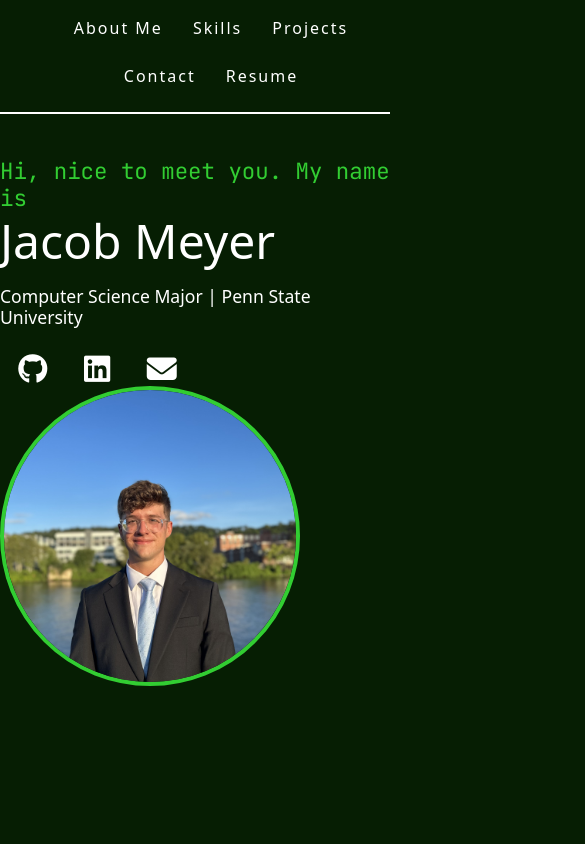
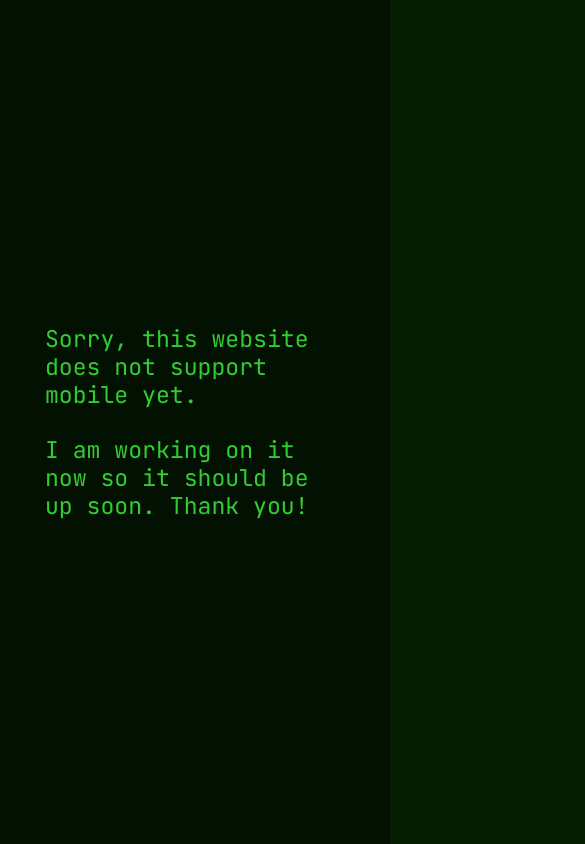
Before and after one commit to JacobM819/Portfolio-Site, a React (Create React App) app: page / in a window 390 px wide. Shown: the top 844 px of the page, 585 px wide, since content can reach past the window. Built offline with nearby package versions, Linux system fonts and the light colour scheme; a web font is replaced by a local one.

Commit message:
Added mobile warning overlay
- Overlay appears when accessing site on small screens
- Made animations better

```diff
--- a/src/App.css
+++ b/src/App.css
@@ -283,15 +283,30 @@ aside i:hover {
   top: -5px;
 }
 
+.mobile-overlay {
+  display: none;
+  position: absolute;
+  z-index: 50;
+  height: 100%;
+  width: 100%;
+  top: 0;
+  left: 0;
+}
+
 @media (max-width: 1250px) {
   aside {
     display: none;
   }
+  .mobile-overlay {
+    display: block;
+    background-color: var(--primary);
+  }
+  html, body {margin: 0; height: 100%; overflow: hidden}
 }
 
 aside li {
   list-style: none;
-  padding: 7px;
+  margin-bottom: 20px;
 }
 
 aside ul li a {
@@ -383,6 +398,7 @@ footer {
 
 .modal-body {
   padding: 30px;
+  position: relative;
 }
 .modal-header {
   border-bottom: 2px solid #229122;
--- a/src/App.js
+++ b/src/App.js
@@ -9,6 +9,7 @@ import Skills from "./Skills";
 import Projects from "./Projects";
 import Contact from "./Contact";
 import Modal from "./Modal";
+import Mobile from "./mobileWarning.js";
 
 function App() {
     useEffect(() => {
@@ -22,21 +23,21 @@ function App() {
       <header className={"d-flex align-items-center justify-content-center"}>
           <aside>
               <ul>
-                  <li data-aos={"fade-left"}><a href="https://github.com/JacobM819" target="_blank" rel={"noreferrer"}><svg xmlns="http://www.w3.org/2000/svg" role="img" viewBox="0 0 24 24" fill="none" stroke="currentColor" stroke-width="2" stroke-linecap="round" stroke-linejoin="round" className="feather feather-github"><title>GitHub</title><path d="M9 19c-5 1.5-5-2.5-7-3m14 6v-3.87a3.37 3.37 0 0 0-.94-2.61c3.14-.35 6.44-1.54 6.44-7A5.44 5.44 0 0 0 20 4.77 5.07 5.07 0 0 0 19.91 1S18.73.65 16 2.48a13.38 13.38 0 0 0-7 0C6.27.65 5.09 1 5.09 1A5.07 5.07 0 0 0 5 4.77a5.44 5.44 0 0 0-1.5 3.78c0 5.42 3.3 6.61 6.44 7A3.37 3.37 0 0 0 9 18.13V22"></path></svg></a></li>
-                  <li data-aos={"fade-left"} data-aos-delay={"100"}><a href="https://www.linkedin.com/in/jacob-meyer-151b57245/" target="_blank"><svg xmlns="http://www.w3.org/2000/svg" role="img" viewBox="0 0 24 24" fill="none" stroke="currentColor" stroke-width="2" stroke-linecap="round" stroke-linejoin="round" className="feather feather-linkedin"><title>LinkedIn</title><path d="M16 8a6 6 0 0 1 6 6v7h-4v-7a2 2 0 0 0-2-2 2 2 0 0 0-2 2v7h-4v-7a6 6 0 0 1 6-6z"></path><rect x="2" y="9" width="4" height="12"></rect><circle cx="4" cy="4" r="2"></circle></svg></a></li>
-                  <li data-aos={"fade-left"} data-aos-delay={"200"}><a href="https://www.instagram.com/jacob_meyer115/" target={"_blank"} rel="noreferrer"><i className="fa-2x fa-brands fa-instagram fa-fw"></i></a></li>
-                  <li data-aos={"fade-left"} data-aos-delay={"300"}><a href="mailto:jakem3350@gmail.com" target="_blank" rel="noreferrer"><i className="fa-2x fa-light fa-envelope fa-fw"></i></a></li>
+                  <li data-aos={"fade-left"} data-aos-delay={"100"}><a href="https://github.com/JacobM819" target="_blank" rel={"noreferrer"}><svg xmlns="http://www.w3.org/2000/svg" role="img" viewBox="0 0 24 24" fill="none" stroke="currentColor" stroke-width="2" stroke-linecap="round" stroke-linejoin="round" className="feather feather-github"><title>GitHub</title><path d="M9 19c-5 1.5-5-2.5-7-3m14 6v-3.87a3.37 3.37 0 0 0-.94-2.61c3.14-.35 6.44-1.54 6.44-7A5.44 5.44 0 0 0 20 4.77 5.07 5.07 0 0 0 19.91 1S18.73.65 16 2.48a13.38 13.38 0 0 0-7 0C6.27.65 5.09 1 5.09 1A5.07 5.07 0 0 0 5 4.77a5.44 5.44 0 0 0-1.5 3.78c0 5.42 3.3 6.61 6.44 7A3.37 3.37 0 0 0 9 18.13V22"></path></svg></a></li>
+                  <li data-aos={"fade-left"} data-aos-delay={"200"}><a href="https://www.linkedin.com/in/jacob-meyer-151b57245/" target="_blank"><svg xmlns="http://www.w3.org/2000/svg" role="img" viewBox="0 0 24 24" fill="none" stroke="currentColor" stroke-width="2" stroke-linecap="round" stroke-linejoin="round" className="feather feather-linkedin"><title>LinkedIn</title><path d="M16 8a6 6 0 0 1 6 6v7h-4v-7a2 2 0 0 0-2-2 2 2 0 0 0-2 2v7h-4v-7a6 6 0 0 1 6-6z"></path><rect x="2" y="9" width="4" height="12"></rect><circle cx="4" cy="4" r="2"></circle></svg></a></li>
+                  <li data-aos={"fade-left"} data-aos-delay={"300"}><a href="https://www.instagram.com/jacob_meyer115/" target={"_blank"} rel="noreferrer"><i className="fa-2x fa-brands fa-instagram fa-fw"></i></a></li>
+                  <li data-aos={"fade-left"} data-aos-delay={"400"}><a href="mailto:jakem3350@gmail.com" target="_blank" rel="noreferrer"><i className="fa-2x fa-light fa-envelope fa-fw"></i></a></li>
               </ul>
           </aside>
           <div className={"row align-items-center"}>
               <div className={"col-lg-8"}>
-                  <h3 style={{fontSize: "clamp(1.4rem, 2.0vw, 1.9rem"}} className={"code mb-0"} data-aos={"fade-up"} data-aos-once="true">
+                  <h3 style={{fontSize: "clamp(1.4rem, 2.0vw, 1.9rem"}} className={"code mb-0"} data-aos={"fade-up"} data-aos-delay={"900"} data-aos-once="true">
                       Hi, nice to meet you. My name is
                   </h3>
-                  <h1 style={{fontSize: "clamp(3rem, 5.5vw, 5.5rem)"}} className={"text-white"}  data-aos={"fade-up"} data-aos-delay={"100"} data-aos-once="true">
+                  <h1 style={{fontSize: "clamp(3rem, 5.5vw, 5.5rem)"}} className={"text-white"}  data-aos={"fade-up"} data-aos-delay={"1100"} data-aos-once="true">
                       Jacob Meyer
                   </h1>
-                  <h2 style={{fontSize: "clamp(1.1rem, 1.5vw, 1.7rem)"}} className={"text-white mt-3"} data-aos={"fade-up"} data-aos-delay={"200"} data-aos-once="true">
+                  <h2 style={{fontSize: "clamp(1.1rem, 1.5vw, 1.7rem)"}} className={"text-white mt-3"} data-aos={"fade-up"} data-aos-delay={"1300"} data-aos-once="true">
                       Computer Science Major | Penn State University
                   </h2>
                   <div className="flex mt-3" style={{paddingTop:"10px"}}>
@@ -59,6 +60,7 @@ function App() {
           <Contact/>
           <h6 style={{color: "limegreen"}}>Designed & Developed by Jacob Meyer 2023</h6>
       </footer>
+      <Mobile/>
       </body>
   );
 }
--- a/src/Nav.js
+++ b/src/Nav.js
@@ -15,11 +15,11 @@ export default function Nav() {
     return  (
         <nav id={'navbar'}>
             <ul>
-                <li><a href={"#section1"}>About Me</a></li>
-                <li><a href={"#section2"}>Skills</a></li>
-                <li><a href={"#section3"}>Projects</a></li>
-                <li><a href={"#section4"}>Contact</a></li>
-                <li><a href={Resume} target={"_blank"} rel={"noreferrer"}>Resume</a></li>
+                <li data-aos={"fade-down"} data-aos-delay={"100"} data-aos-once={"true"}><a href={"#section1"}>About Me</a></li>
+                <li data-aos={"fade-down"} data-aos-delay={"200"} data-aos-once={"true"}><a href={"#section2"}>Skills</a></li>
+                <li data-aos={"fade-down"} data-aos-delay={"300"} data-aos-once={"true"}><a href={"#section3"}>Projects</a></li>
+                <li data-aos={"fade-down"} data-aos-delay={"400"} data-aos-once={"true"}><a href={"#section4"}>Contact</a></li>
+                <li data-aos={"fade-down"} data-aos-delay={"500"} data-aos-once={"true"}><a href={Resume} target={"_blank"} rel={"noreferrer"}>Resume</a></li>
             </ul>
         </nav>
     );
--- a/src/Projects.js
+++ b/src/Projects.js
@@ -86,21 +86,24 @@ export default function Projects() {
                 <div className={"col"}>
                     <Project
                         title={"School Management System"}
+                        descr={""}
                         img={sms}
                         langs={"PHP, Bootstrap, HTML, CSS"}
                         github={"https://github.com/Bubbycolditz/New-Blog"}
                         link={"link.com"}
-                        description={""}
                     ></Project>
                 </div>
                 <div className={"col"}>
                     <Project
                         title={"The Ringgold Times"}
+                        descr={"In high school, I created a website to show news and events of my school district." +
+                            " It had information like the monthly cafeteria menu, the class times, and the standings" +
+                            " of the school sports teams. This was one of my first websites I created entirely on my" +
+                            " it greatly helped my understanding of Javascript."}
                         img={times}
                         langs={"Javascript, HTML, CSS"}
                         github={"https://github.com/JacobM819/The-Ringgold-Times"}
                         link={""}
-                        description={""}
                     ></Project>
                 </div>
             </div>
--- /dev/null
+++ b/src/mobileWarning.js
@@ -0,0 +1,13 @@
+export default function mobileWarning() {
+    return(
+        <div className={"mobile-overlay position-absolute code"}>
+            <h3 style={{width:"300px"}} id={"loader"}>
+                Sorry, this website does not support mobile yet.
+                <br/>
+                <br/>
+                I am working on it now so it should be up soon. Thank you!
+            </h3>
+
+        </div>
+    )
+}
```
